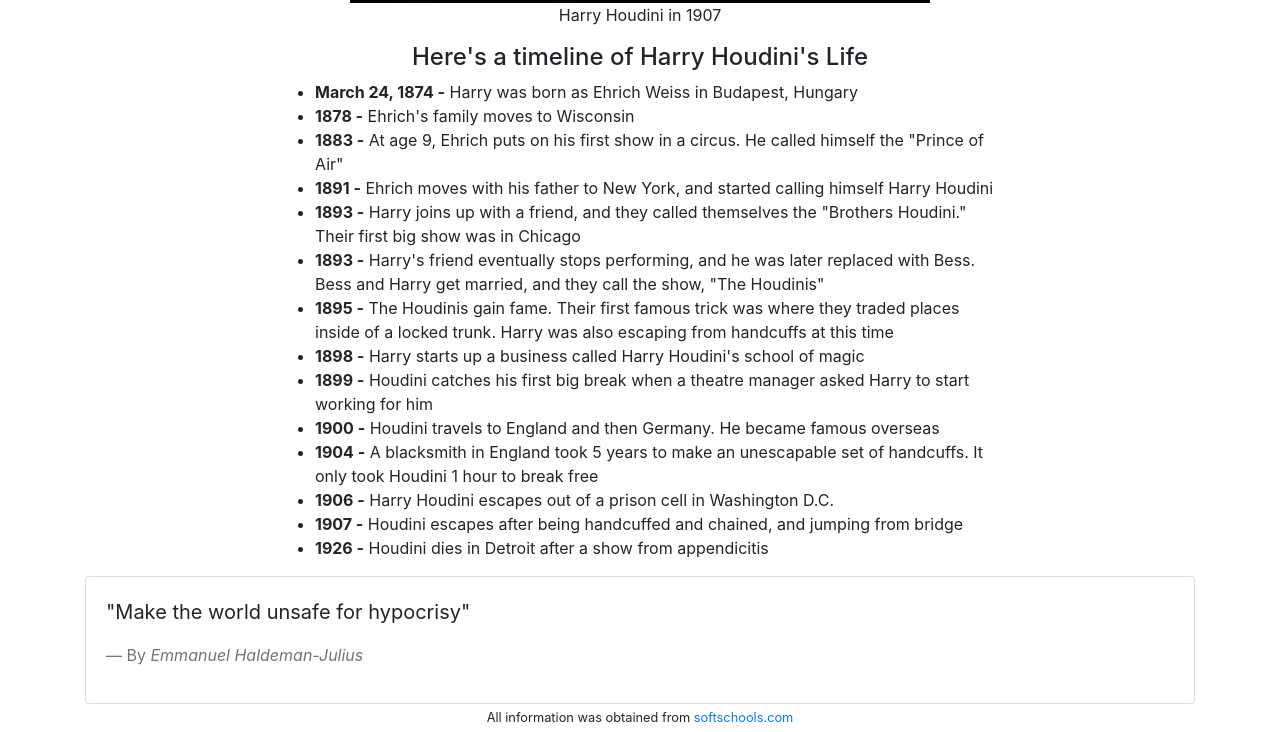
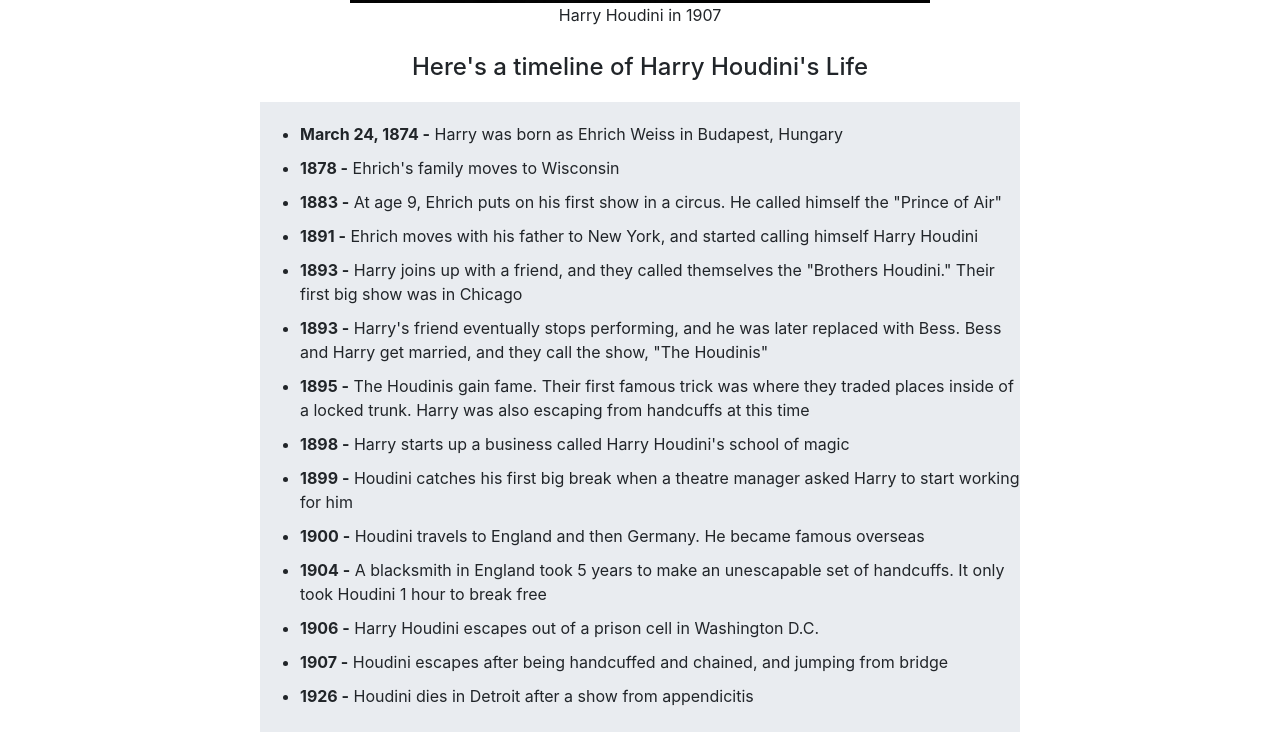
Before and after one commit to delgadoJason/tribute, a website: page index.html in a window 1280 px wide. Shown: the part 748-1480 px from the top of the page. Drawn offline with nearby package versions, Linux system fonts and the light colour scheme.

Commit message:
Add more styling to the site

```diff
--- /dev/null
+++ b/assets/css/styles.css
@@ -0,0 +1,23 @@
+h4 {
+	margin: 10px 0 20px 0;
+}
+
+#tribute-info {
+	padding: 20px 0;
+	background-color: #E9ECF0;
+	margin-bottom: 20px;
+}
+
+#tribute-info li{
+	margin-bottom: 10px;
+}
+
+.card.card-body {
+	box-shadow: 5px 5px 8px 2px #333;
+	-moz-box-shadow: 5px 5px 8px 2px #333;
+	-webkit-box-shadow: 5px 5px 8px 2px #333;
+}
+
+#credit {
+	margin: 20px 0 15px 0;
+}
--- a/index.html
+++ b/index.html
@@ -6,10 +6,8 @@
 
 	<!-- Bootstrap CSS -->
 	<link rel="stylesheet" href="node_modules/bootstrap/dist/css/bootstrap.min.css">
-
-
 	<!-- Custom CSS -->
-	<link rel="stylesheet" href="styles.css">
+	<link rel="stylesheet" href="assets/css/styles.css">
 	<title>A Tribute to Harry Houdini</title>
 </head>
 <body>
@@ -62,7 +60,7 @@
 			</div> <!-- end of col -->
 		</div> <!-- end of row -->
 		<div class="row">
-			<div class="col-12 text-center">
+			<div class="col-12 text-center" id="credit">
 				<small>All information was obtained from <a href="http://www.softschools.com/timelines/harry_houdini_timeline/89/" target="_blank" id="tribute-link">softschools.com</a></small>
 			</div> <!-- end of col -->
 		</div> <!-- end of row -->
```
Also changed, not shown: styles.css (deleted), 2 other files.
